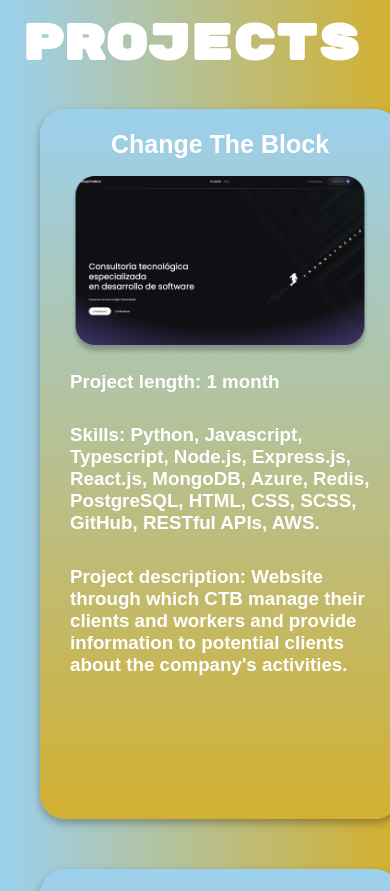
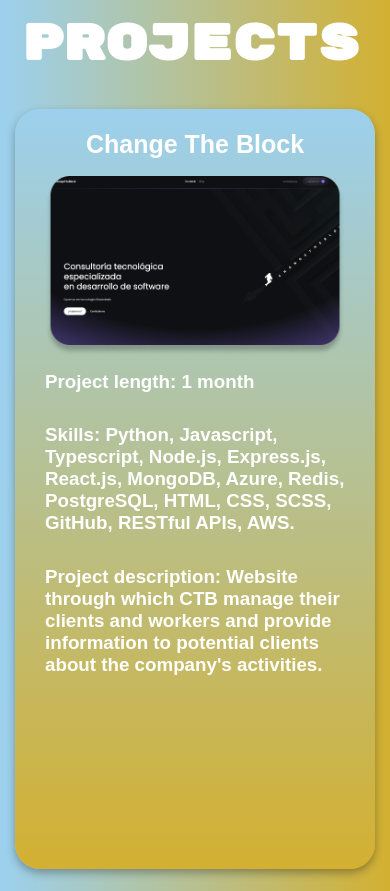
Before and after one commit to marcosamselem/Portfolio, a React (Create React App) app: page /web in a window 390 px wide. Shown: the part 1280-2171 px from the top of the page. Built offline with nearby package versions, Linux system fonts and the light colour scheme; a web font is replaced by a local one.

Commit message:
made last corrections to mobile version

```diff
--- a/src/App.css
+++ b/src/App.css
@@ -48,7 +48,7 @@
     margin-left: 0px !important;
   }
 
-  .frame-paragraph{
+  .frame-paragraph {
     background-color: rgba(53, 16, 48, 0.1);
     border-radius: 15px;
     margin-left: 20px !important;
@@ -77,8 +77,11 @@
   }
 
   .card-disposition {
-    display: block !important;
-    flex-direction: column !important;
+    margin-left: 0px !important;
+    display: grid !important;
+    grid-template-columns: repeat(3, 1fr) !important;
+    grid-template-rows: repeat(2, auto) !important;
+    gap: 20px;
   }
 
   .card {
@@ -88,8 +91,7 @@
     font-size: 10px;
     margin-bottom: 50px;
     width: 350px !important;
-    min-height: 624px !important;
-    max-height: 750px !important;
+    height: 750px !important;
     display: flex;
     flex-direction: column;
     padding: 5px;
--- a/src/components/Web.js
+++ b/src/components/Web.js
@@ -6,8 +6,6 @@
 import data from '../data/projectData'
 import Footpage from './Footpage'
 import Navbar from "./Navbar"
-import SkillDisplayer from "./SkillDisplayer"
-import programmingLanguages from "../data/programmingLanguages"
 
 const Web= () => {
   return(
@@ -19,7 +17,6 @@
       <div id="projects">
       <h1 style={{marginTop:"100px"}} className='projects-style'>My Projects</h1>
       <div className="cards-mobile">
-        <div className="card-disposition">
           {data.map(item => {
               return(
                 <Projects
@@ -34,7 +31,6 @@
               )
             })
           }
-        </div>
       </div>
     </div>
     <Footpage />
```
Lines whose indentation alone changed are shown as unchanged.
